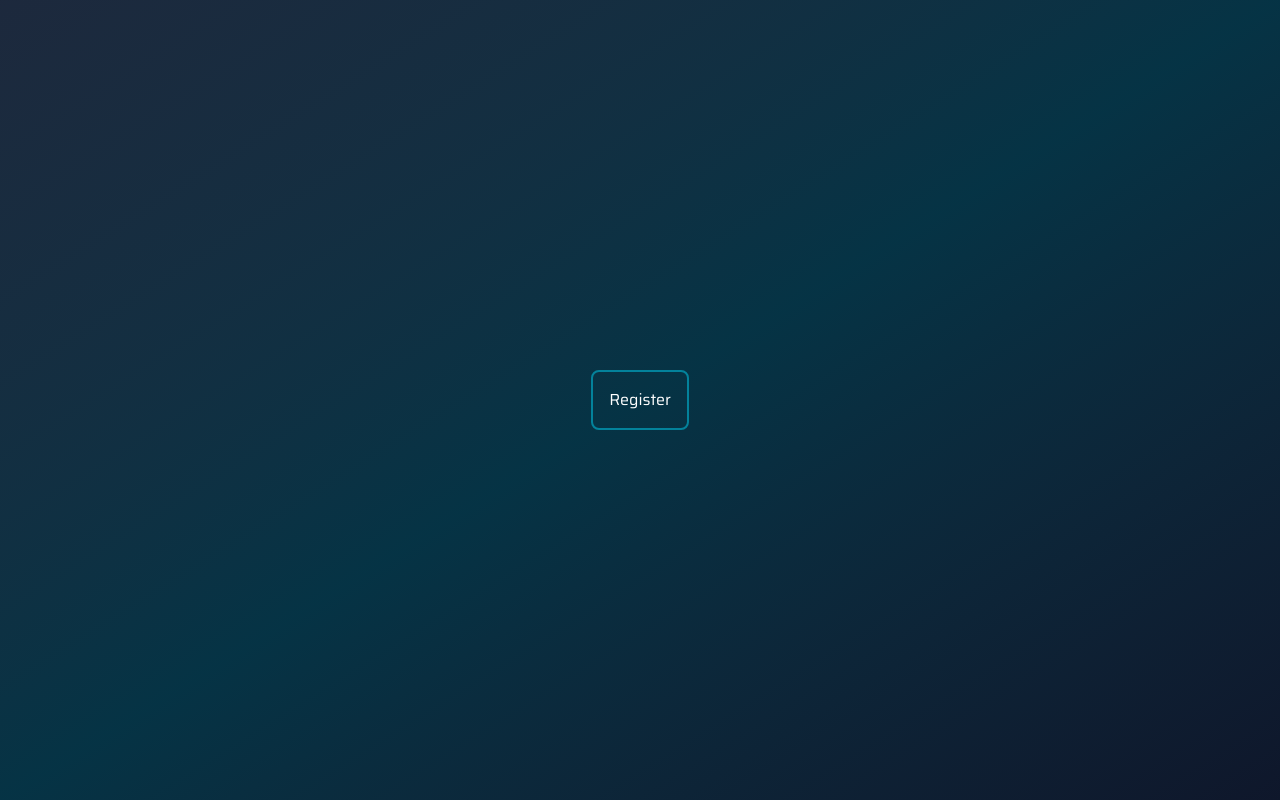
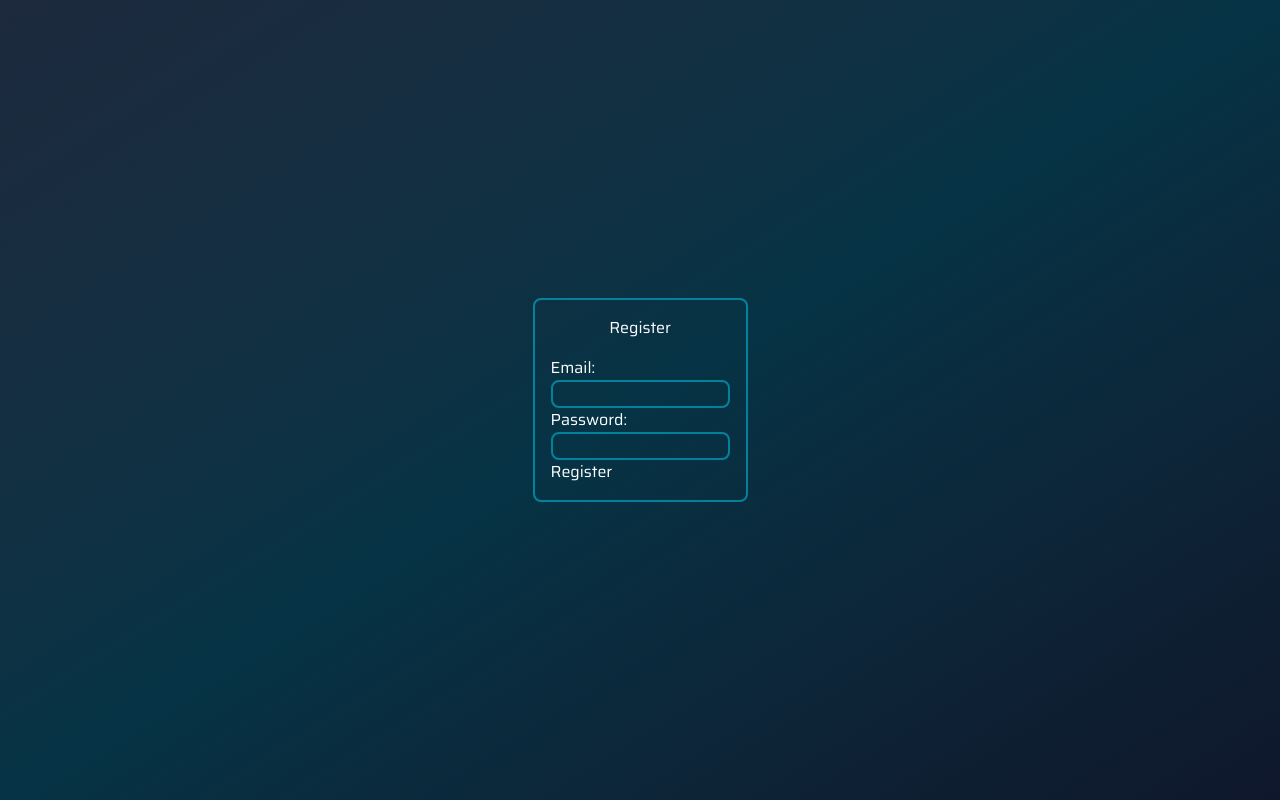
Before and after one commit to 18juba/meteorologia, a Next.js app: page /register in a window 1280 px wide. Built offline with nearby package versions, Linux system fonts and the light colour scheme.

Commit message:
asdasdadsdas

```diff
--- a/src/app/register/page.tsx
+++ b/src/app/register/page.tsx
@@ -3,9 +3,15 @@ import React from "react";
 const Register = () => {
   return (
     <div className="w-full h-screen flex justify-center items-center">
-      <div className="p-4 mx-auto max-w-md flex justify-center items-center border-2 border-cyan-400/50 rounded-md">
+      <div className="p-4 mx-auto max-w-md flex flex-col gap-4 justify-center items-center border-2 border-cyan-400/50 rounded-md">
         <h1 className="text-white">Register</h1>
-        <form></form>
+        <form>
+          <label className="text-white">Email:</label><br></br>
+          <input className="border-2 rounded-md border-cyan-400/50" type="text" id="name" name="name"></input><br></br>
+          <label className="text-white">Password:</label><br></br>
+          <input className="border-2 rounded-md border-cyan-400/50" type="text" id="password" name="password"></input><br></br>
+          <input className="text-white" type="submit" value="Register"></input>
+        </form>
       </div>
     </div>
   );
```
